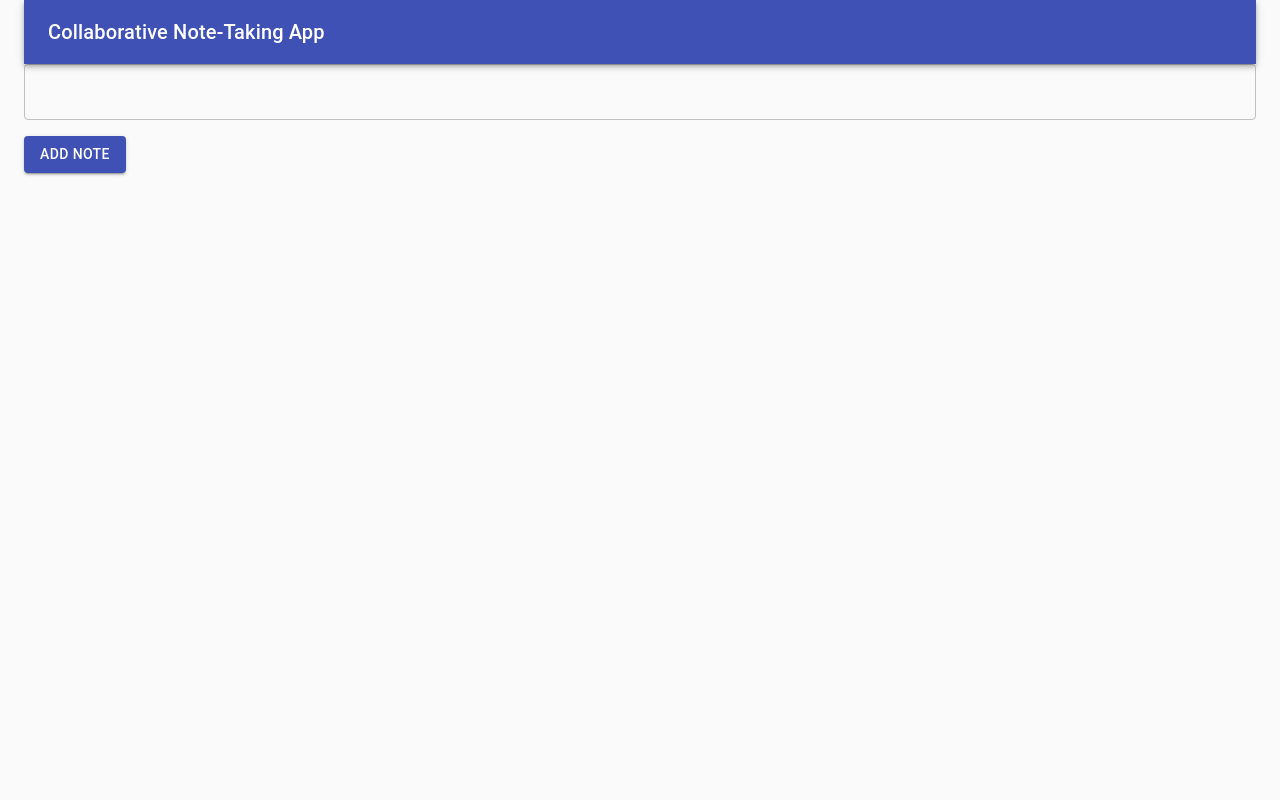
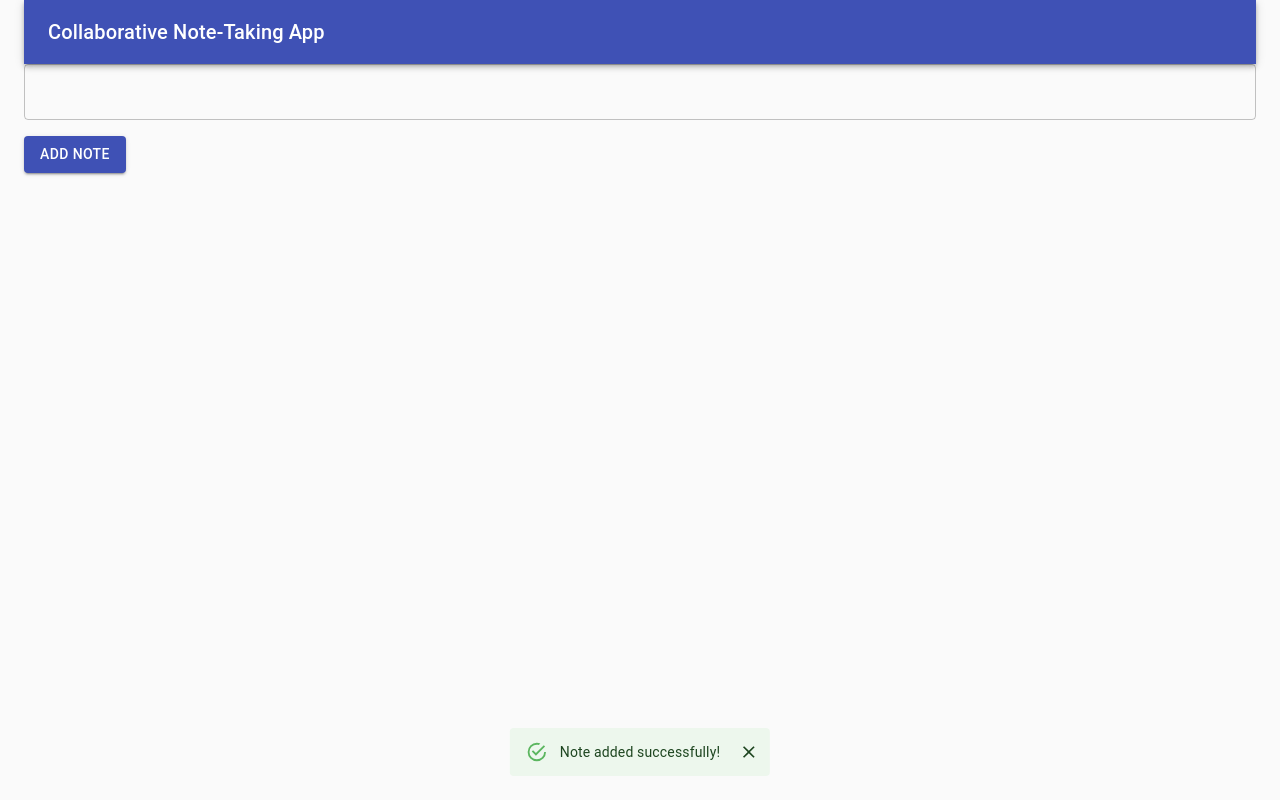
Before and after one commit to HumairaAZ/collaborative-note-taking-app, a React app in the folder frontend/: page / in a window 1280 px wide. Both pictures are taken after a click on the button "ADD NOTE". Built offline with nearby package versions, Linux system fonts and the light colour scheme.

Commit message:
Update Note.tsx

```diff
--- a/frontend/src/components/Note.tsx
+++ b/frontend/src/components/Note.tsx
@@ -1,13 +1,24 @@
-import React from 'react';
-import { Button, TextField, Grid } from '@material-ui/core';
+import React, { useState } from 'react';
+import { Button, TextField, Grid, Snackbar, CircularProgress } from '@material-ui/core';
+import { Alert } from '@material-ui/lab';
 import { useNotes } from '../hooks/useNotes';
 
 const Note: React.FC = () => {
   const { notes, addNote, updateNote } = useNotes();
+  const [loading, setLoading] = useState(false);
+  const [message, setMessage] = useState('');
+
+  const handleAddNote = () => {
+    setLoading(true);
+    addNote();
+    setLoading(false);
+    setMessage('Note added successfully!');
+  };
 
   return (
     <Grid container spacing={2}>
-      {notes.map((note, index) => (
+      {loading && <CircularProgress />}
+      {notes.map((note) => (
         <Grid item xs={12} key={note.id}>
           <TextField
             fullWidth
@@ -18,10 +29,15 @@ const Note: React.FC = () => {
         </Grid>
       ))}
       <Grid item xs={12}>
-        <Button variant="contained" color="primary" onClick={addNote}>
+        <Button variant="contained" color="primary" onClick={handleAddNote}>
           Add Note
         </Button>
       </Grid>
+      <Snackbar open={Boolean(message)} autoHideDuration={6000} onClose={() => setMessage('')}>
+        <Alert onClose={() => setMessage('')} severity="success">
+          {message}
+        </Alert>
+      </Snackbar>
     </Grid>
   );
 };
```
